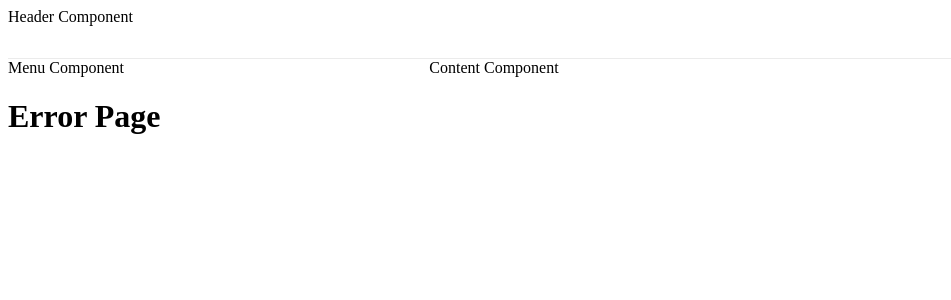
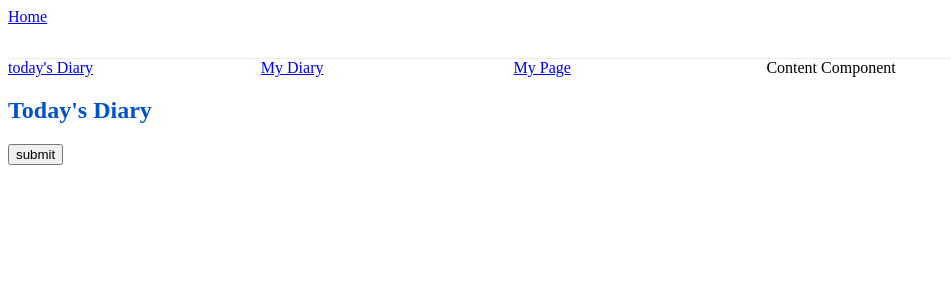
Before and after one commit to CoffeDiary/CD_front, a Vue app: page /diary/post in a window 1280 px wide. Shown: the top 300 px of the page, without its empty margins (0-951 px from the left). Built offline with nearby package versions, Linux system fonts and the light colour scheme.

Commit message:
대략적인 구조 스케치중

```diff
--- a/router/index.js
+++ b/router/index.js
@@ -25,6 +25,21 @@ const routes = [
 		path: '/signin',
 		name: 'Signin',
 		component: () => import('@/views/Signin')
+	},
+	{
+		path: '/diary/post',
+		name: 'DiaryPost',
+		component: () => import('@/views/diary/Post')
+	},
+	{
+		path: '/diary/get',
+		name: 'DiaryGet',
+		component: () => import('@/views/diary/Get')
+	},
+	{
+		path: '/user/get',
+		name: 'Userget',
+		component: () => import('@/views/user/Get')
 	}
 ];
 
--- a/src/components/Header.vue
+++ b/src/components/Header.vue
@@ -1,5 +1,7 @@
 <template>
-	<div>Header Component</div>
+  <div>
+    <router-link to="/home">Home</router-link>
+  </div>
 </template>
 
 <script>
@@ -8,8 +10,8 @@ export default {};
 
 <style scoped>
 div {
-	position: sticky;
-	height: 50px;
-	border-bottom: 1px solid #ebebeb;
+  position: sticky;
+  height: 50px;
+  border-bottom: 1px solid #ebebeb;
 }
 </style>
--- a/src/components/Menu.vue
+++ b/src/components/Menu.vue
@@ -1,5 +1,13 @@
 <template>
-	<div>Menu Component</div>
+  <div>
+    <router-link to="/diary/post">today's Diary</router-link>
+  </div>
+  <div>
+    <router-link to="/diary/get">My Diary</router-link>
+  </div>
+  <div>
+    <router-link to="/user/get">My Page</router-link>
+  </div>
 </template>
 
 <script>
@@ -8,6 +16,6 @@ export default {};
 
 <style scoped>
 div {
-	flex: 1;
+    flex: 1;
 }
 </style>
--- /dev/null
+++ b/src/views/diary/Get.vue
@@ -0,0 +1,23 @@
+<template>
+  <div>
+    <h2>My Diary</h2>
+  </div>
+</template>
+
+<script>
+
+export default {
+  name: "app",
+  components: {
+  },
+};
+</script>
+
+<style scoped>
+h2 {
+  color: #0051ca
+}
+.wrap {
+  display: flex;
+}
+</style>
--- /dev/null
+++ b/src/views/diary/Post.vue
@@ -0,0 +1,31 @@
+<template>
+  <div>
+    <h2>Today's Diary</h2>
+    <form @submit.prevent="submitForm">
+      <button type="submit">submit</button>
+    </form>
+  </div>
+</template>
+
+<script>
+
+export default {
+  name: "app",
+  components: {
+  },
+  methods: {
+    submitForm() {
+      this.$router.push('/diary/get');
+    }
+  }
+};
+</script>
+
+<style scoped>
+h2 {
+  color: #0051ca
+}
+.wrap {
+  display: flex;
+}
+</style>
--- /dev/null
+++ b/src/views/user/Get.vue
@@ -0,0 +1,23 @@
+<template>
+  <div>
+    <h2>My Page</h2>
+  </div>
+</template>
+
+<script>
+
+export default {
+  name: "app",
+  components: {
+  },
+};
+</script>
+
+<style scoped>
+h2 {
+  color: #0051ca
+}
+.wrap {
+  display: flex;
+}
+</style>
```
Also changed, not shown: 1 other file (tests, documents, lock files or other folders).
